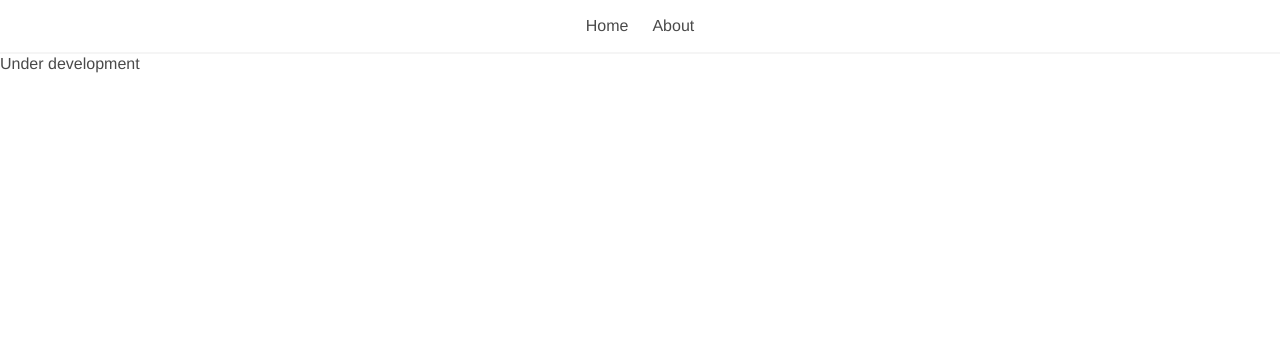
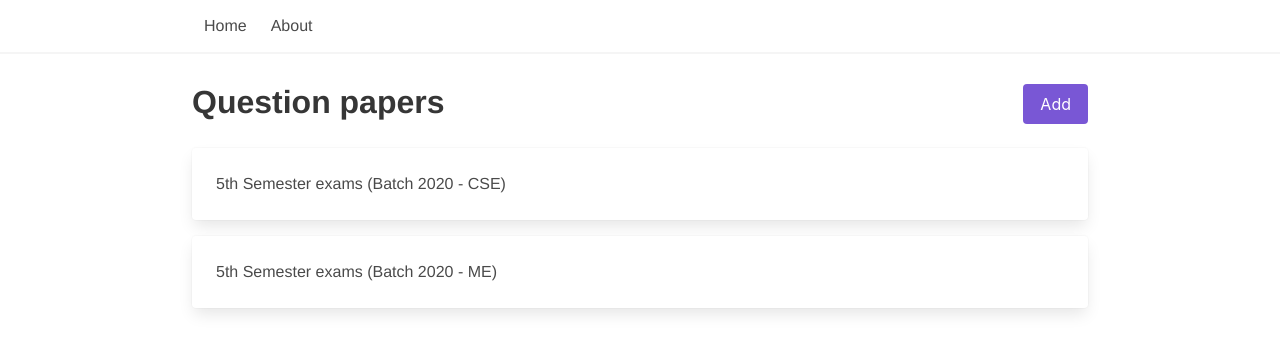
Before and after one commit to NitronR/auto-checker, a Vue app: page / in a window 1280 px wide. Shown: the top 352 px of the page. Built offline with nearby package versions, Linux system fonts and the light colour scheme.

Commit message:
Home page

```diff
--- a/package.json
+++ b/package.json
@@ -10,6 +10,8 @@
   "dependencies": {
     "buefy": "^0.9.23",
     "core-js": "^3.8.3",
+    "sass": "^1.63.6",
+    "sass-loader": "^13.3.2",
     "vue": "^2.6.14",
     "vue-class-component": "^7.2.6",
     "vue-property-decorator": "^9.1.2",
--- a/src/App.vue
+++ b/src/App.vue
@@ -1,6 +1,6 @@
 <template>
   <div id="app">
-    <b-navbar shadow="true" centered>
+    <b-navbar :shadow="true">
         <template #start>
             <b-navbar-item tag="router-link" :to="{ path: '/' }">
               Home
@@ -20,4 +20,9 @@
   -webkit-font-smoothing: antialiased;
   -moz-osx-font-smoothing: grayscale;
 }
+
+nav {
+  padding-left: 15% !important;
+  padding-right: 15% !important;
+}
 </style>
--- a/src/views/Home.vue
+++ b/src/views/Home.vue
@@ -1,6 +1,25 @@
 <template>
-  <div>
-    Under development
+  <div class="home-page container">
+    <div class="columns">
+      <div class="column is-four-fifths">
+        <h1 class="title is-3">Question papers</h1>
+      </div>
+      <div class="column add-button-column">
+        <b-button class="is-primary">Add</b-button>
+      </div>
+    </div>
+
+    <router-link
+      v-for="questionPaper in questionPapers"
+      :key="questionPaper.id"
+      :to="{ path: '/question-paper/' + questionPaper.id }"
+    >
+      <div class="card question-paper-card">
+        <div class="card-content">
+          {{ questionPaper.name }}
+        </div>
+      </div>
+    </router-link>
   </div>
 </template>
 
@@ -8,11 +27,32 @@
 import { Vue } from "vue-property-decorator";
 
 export default class Home extends Vue {
-
+  questionPapers = [
+    {
+      id: 1,
+      name: "5th Semester exams (Batch 2020 - CSE)",
+    },
+    {
+      id: 2,
+      name: "5th Semester exams (Batch 2020 - ME)",
+    },
+  ];
 }
 </script>
 
 <!-- Add "scoped" attribute to limit CSS to this component only -->
 <style lang="scss" scoped>
-
+.home-page {
+  &.container {
+    max-width: 70%;
+    margin-top: 2rem;
+  }
+  .add-button-column {
+    text-align: right;
+  }
+  .question-paper-card {
+    cursor: pointer;
+    margin-bottom: 1rem;
+  }
+}
 </style>
--- a/vue.config.js
+++ b/vue.config.js
@@ -1,4 +1,7 @@
 const { defineConfig } = require('@vue/cli-service')
 module.exports = defineConfig({
-  transpileDependencies: true
+  transpileDependencies: true,
+  devServer: {
+    webSocketServer: true
+  }
 })
```
Also changed, not shown: 2 other files (tests, documents, lock files or other folders).
